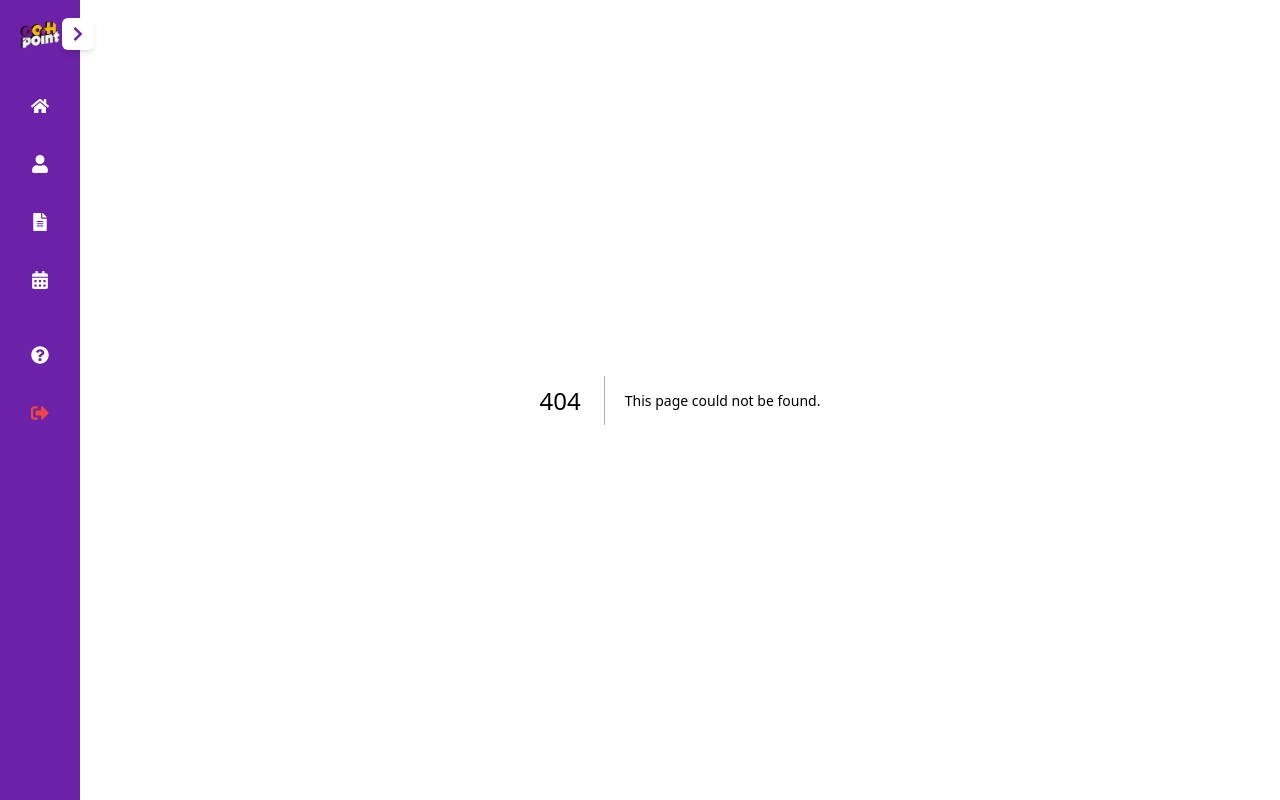
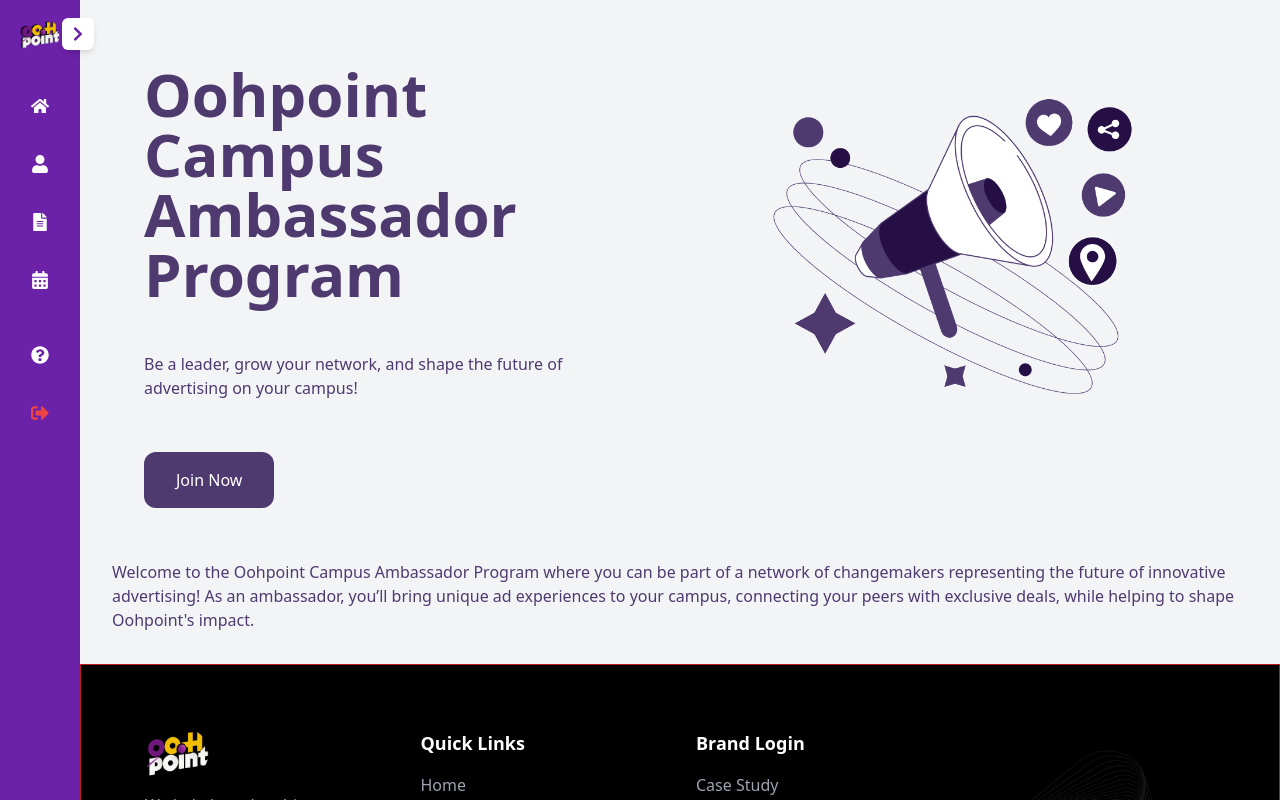
Before and after one commit to catnoirr/newpj, a Next.js app: page /CampusAmbassador in a window 1280 px wide. Before the commit this address had no page. Shown: the top 800 px of the page. Built offline with nearby package versions, Linux system fonts and the light colour scheme.

Commit message:
join now done

```diff
--- /dev/null
+++ b/src/app/CampusAmbassador/page.jsx
@@ -0,0 +1,45 @@
+import React from 'react';
+
+const CampusAmbassadorProgram = () => {
+  return (
+    <div className="flex flex-col items-center bg-gray-100  p-8">
+      {/* Main container with left and right content */}
+      <div className="flex flex-col lg:flex-row items-center   p-8 ">
+
+        {/* Left content */}
+        <div className="lg:w-1/2 text-center lg:text-left lg:pr-8 w-96 md:h-96  ">
+          <h1 className="text-6xl font-semibold text-purtle-500 mb-4 pb-8 ">
+            Oohpoint Campus Ambassador Program
+          </h1>
+          <p className="text-purtle-400 mb-6 pb-7">
+            Be a leader, grow your network, and shape the future of advertising on your campus!
+          </p>
+          <button className="bg-purtle-500 text-white py-4 px-8 rounded-xl hover:bg-purple-900 mb-8">
+            Join Now
+          </button>
+        </div>
+
+        {/* Right content (Image) */}
+        <div className="lg:w-1/2 flex items-center justify-center h-full">
+          <img
+            src="Illustration.png" // replace with the actual path to the illustration image
+            alt="Illustration"
+            className="w-96 h-96 object-contain"
+          />
+        </div>
+      </div>
+
+      {/* Bottom content */}
+      <div className=" w-full mt-20 text-purtle-400">
+        <p>
+          Welcome to the Oohpoint Campus Ambassador Program where you can be part of a network of
+          changemakers representing the future of innovative advertising! As an ambassador, you’ll
+          bring unique ad experiences to your campus, connecting your peers with exclusive deals,
+          while helping to shape Oohpoint's impact.
+        </p>
+      </div>
+    </div>
+  );
+};
+
+export default CampusAmbassadorProgram;
--- a/src/app/components/Solve.jsx
+++ b/src/app/components/Solve.jsx
@@ -10,10 +10,7 @@
 
 export default function Home() {
   return (
-
-
-
-      <main className="flex flex-col md:flex-row justify-between items-center gap-16 sm:gap-20 p-6 mt-20 sm:mt-40 ">
+    <main className="flex flex-col md:flex-row justify-between items-center gap-16 sm:gap-20 p-6 mt-20 sm:mt-40">
       <div className="md:flex-1">
         <div className="flex items-center mb-4 bg-gray-200 border rounded-xl shadow p-2 w-64 sm:w-72">
           <i><FaAward className="text-4xl text-red-800" /></i>
@@ -35,8 +32,8 @@
             modules={[Pagination]}
             className="space-y-6"
           >
-            <SwiperSlide>
-              <div className="bg-white p-6 rounded-lg shadow-md flex flex-col">
+            <SwiperSlide className="bg-gray-200"> {/* Set gray background for each slide */}
+              <div className="p-6 rounded-lg shadow-md flex flex-col">
                 <div className="flex items-center mb-4">
                   <FaQuoteLeft className="text-purple-600 text-2xl mr-2" />
                   <div className="flex space-x-1">
@@ -57,8 +54,8 @@
               </div>
             </SwiperSlide>
 
-            <SwiperSlide>
-              <div className="bg-white p-6 rounded-lg shadow-md flex flex-col">
+            <SwiperSlide className="bg-gray-200"> {/* Set gray background for each slide */}
+              <div className="p-6 rounded-lg shadow-md flex flex-col">
                 <div className="flex items-center mb-4">
                   <FaQuoteLeft className="text-purple-600 text-2xl mr-2" />
                   <div className="flex space-x-1">
@@ -122,6 +119,5 @@
         </div>
       </div>
     </main>
-
-                )
+  );
 }
--- a/src/app/components/Solved.jsx
+++ b/src/app/components/Solved.jsx
@@ -32,7 +32,7 @@
                 {/* Grid with 2 Testimonial Cards */}
                 <div className="grid grid-cols-1 sm:grid-cols-2 gap-8">
                   {/* Testimonial Card 1 */}
-                  <div className="bg-white p-6 rounded-lg shadow-md flex flex-col">
+                  <div className=" p-6 rounded-lg  flex flex-col">
                     <div className="flex items-center mb-4">
                       <FaQuoteLeft className="text-purple-600 text-2xl mr-2" />
                       <div className="flex space-x-1">
@@ -53,7 +53,7 @@
                   </div>
 
                   {/* Testimonial Card 2 */}
-                  <div className="bg-white p-6 rounded-lg shadow-md flex flex-col">
+                  <div className=" p-6 rounded-lg  flex flex-col">
                     <div className="flex items-center mb-4">
                       <FaQuoteLeft className="text-purple-600 text-2xl mr-2" />
                       <div className="flex space-x-1">
--- a/src/app/globals.css
+++ b/src/app/globals.css
@@ -32,3 +32,6 @@
  .sidebar{
   background-color: #4F3A6F;
  }
+/* *{
+  border: 1px solid black;
+} */
--- a/tailwind.config.ts
+++ b/tailwind.config.ts
@@ -11,6 +11,18 @@
       colors: {
         background: "var(--background)",
         foreground: "var(--foreground)",
+        purtle: {
+
+          // 100:'#4F3A6F',
+          // 200:'#4F3A6F',
+          // 300:'#4F3A6F',
+          400:'#4F3A6F',
+          500:'#4F3A6F',
+          200:'#4F3A6F',
+          700:'#4F3A6F',
+          // 800:'#4F3A6F',
+
+        }
       },
     },
   },
--- a/tsconfig.json
+++ b/tsconfig.json
@@ -22,6 +22,6 @@
       "@/*": ["./src/*"]
     }
   },
-  "include": ["next-env.d.ts", "**/*.ts", "**/*.tsx", ".next/types/**/*.ts", "src/app/components/HeroSection.jsx", "src/app/joincomunity/page.js", "src/app/components/Section2.jsx", "src/app/page.jsx"],
+  "include": ["next-env.d.ts", "**/*.ts", "**/*.tsx", ".next/types/**/*.ts", "src/app/components/HeroSection.jsx", "src/app/joincomunity/page.js", "src/app/components/Section2.jsx", "src/app/page.jsx", "src/app/CampusAmbassador/page.jsx"],
   "exclude": ["node_modules"]
 }
```
Also changed, not shown: public/Illustration.png (added). Lines whose indentation alone changed are shown as unchanged.
